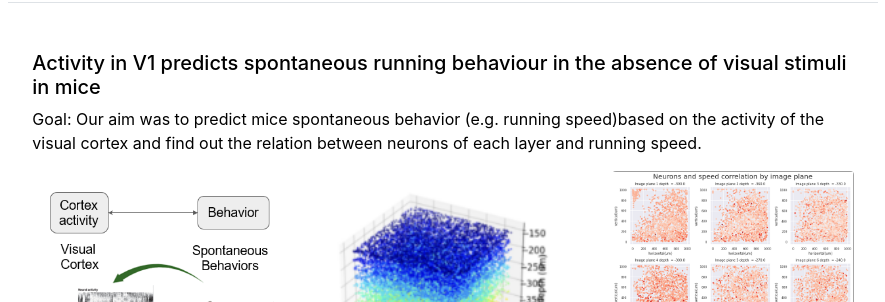
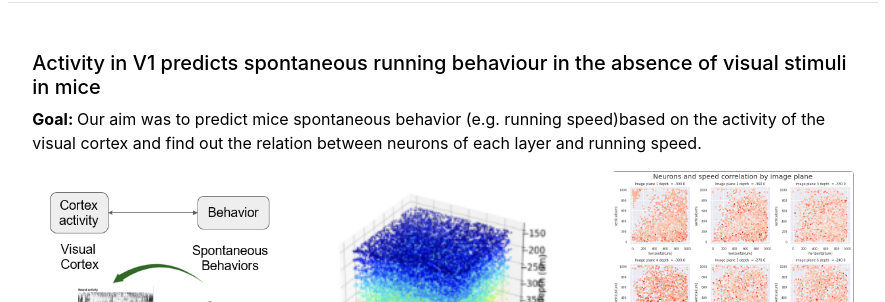
Before and after one commit to Anannabiswas/anannabiswas.github.io, a Jekyll site: the page built from projects.md, in a window 1280 px wide. Shown: the part 201-503 px from the top of the page, without its empty margins (197-1082 px from the left). Built offline with Jekyll 4.4.1, drawn with Linux system fonts in a browser that asks for light colours; part of the change alters nothing that is shown.

```diff
--- a/projects.md
+++ b/projects.md
@@ -6,12 +6,15 @@ title: "Projects"
 
 
 <div class="row gx-5 mb-5">
+
    <h3 class="fw-bold border-bottom pb-3 mb-5">Project: Deepmice</h3>
 
            <h5> Activity in V1 predicts spontaneous running behaviour in the absence of visual stimuli in mice </h5>
+
         <p>
-          Goal: Our aim was to predict mice spontaneous behavior (e.g. running speed)based on the activity of the visual cortex and find out the
-          relation between neurons of each layer and running speed.
+           <b>Goal: </b> Our aim was to predict mice spontaneous behavior (e.g. running speed)based on the activity of the visual cortex and find out the
+           relation between neurons of each layer and running speed.
+
         </p>
 
     <div class="col-sm mt-3 mt-md-0">
@@ -42,5 +45,7 @@ title: "Projects"
          Mentors: Dr Mari Sosa, Dr Kiah Hardcastle, Rei Masuda, Deepika Gupta
          Team Members:Cristian Lazo Quispe, Ananna Biswas , Bhavika Gopalini, Rouhong Wang, Asutosh Routa, Abraham George, Jongwon Yun
       </p>
+
    </div>
+
 </div>
```
